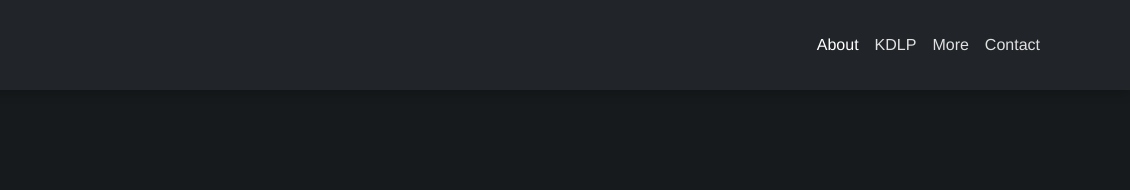
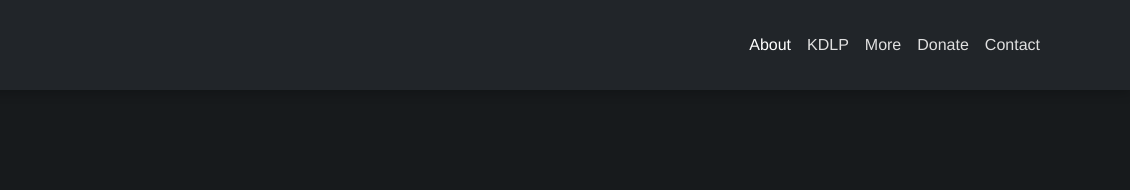
Before and after one commit to underground-software/underground.software, a plain HTML site: page index.html in a window 1280 px wide. Shown: the top 190 px of the page, 150-1280 px from the left. Drawn offline with nearby package versions, Linux system fonts and the light colour scheme.

Commit message:
index: add donation link
Signed-off-by: Joel Savitz <joel@underground.software>

```diff
--- a/index.html
+++ b/index.html
@@ -53,6 +53,9 @@
                     </li>
                     <li class="nav-item">
                         <a class="nav-link" href="#apply">More</a>
+                    </li>
+                    <li class="nav-item">
+                        <a class="nav-link" href="https://www.pledge.to/kernel-development-learning-pipeline-free-and-open-source-advanced-computer-science-materials">Donate</a>
                     </li>
                     <li class="nav-item">
                         <a class="nav-link" href="#contact">Contact</a>
```
